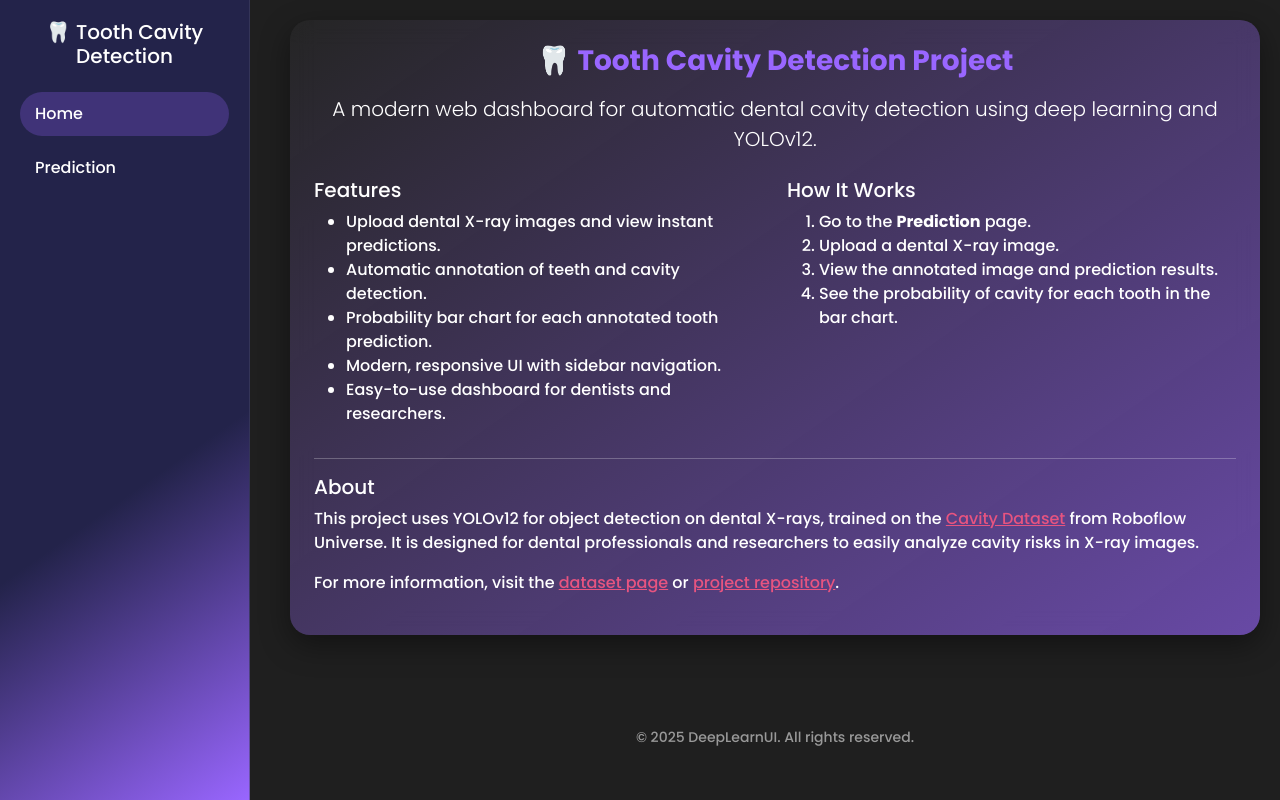
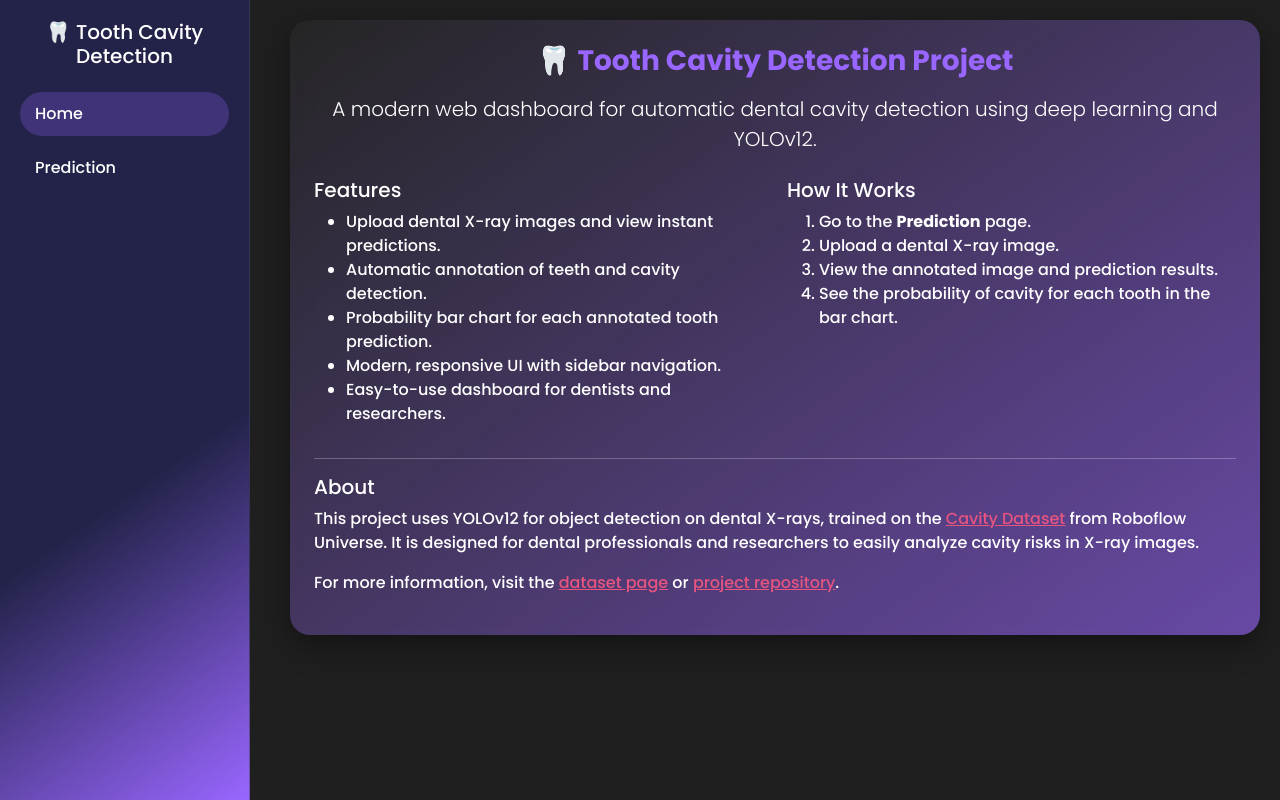
Before and after one commit to DanialSoleimany/YOLOv12-Tooth-Cavity-Detection, a Flask app: page / in a window 1280 px wide. Run offline with Flask 3, Linux system fonts and the light colour scheme.

Commit message:
The copyright footer has been removed from home page

```diff
--- a/templates/index.html
+++ b/templates/index.html
@@ -155,9 +155,7 @@
       </div>
     </div>
 
-    <footer class="mt-5">
-      &copy; 2025 DeepLearnUI. All rights reserved.
-    </footer>
+    <!-- Remove footer -->
   </div>
 
   <!-- JavaScript -->
```
